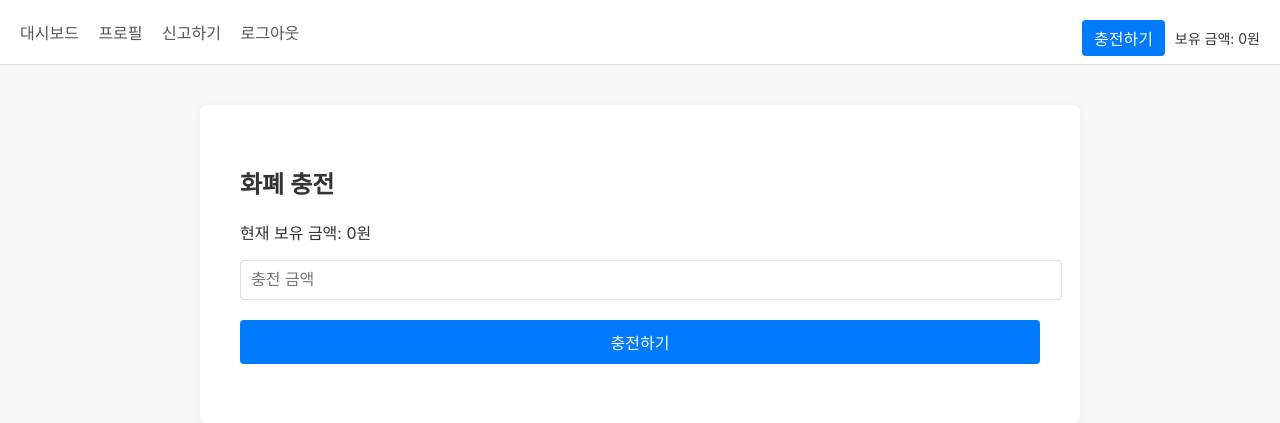
After one commit to Thengelsec/secure_coding, a Flask app: page /charge in a window 1280 px wide. The commit adds this page. Shown: the top 423 px of the page. Run offline with Flask 3, Linux system fonts and the light colour scheme; a user stored in the database is signed in; data comes from the database, SQL or seed files in the repository; both versions use the stored data as it was after the commit; some libraries are stand-ins or nearby versions.

Commit message:
add / cash 충전 기능 추가

```diff
--- a/app.py
+++ b/app.py
@@ -202,6 +202,40 @@ def view_product(product_id):
     seller = cursor.fetchone()
     return render_template('view_product.html', product=product, seller=seller)
 
+# 포인트 충전하기
+@app.route('/charge', methods=['GET', 'POST'])
+def charge():
+    if 'user_id' not in session:
+        return redirect(url_for('login'))
+
+    db = get_db()
+    cursor = db.cursor()
+
+    if request.method == 'POST':
+        amount = int(request.form['amount'])
+        cursor.execute("UPDATE user SET cash = cash + ? WHERE id = ?", (amount, session['user_id']))
+        db.commit()
+        flash(f'{amount}원 충전되었습니다.')
+        return redirect(url_for('dashboard'))
+
+    cursor.execute("SELECT * FROM user WHERE id = ?", (session['user_id'],))
+    current_user = cursor.fetchone()
+
+    return render_template('charge.html', user=current_user)
+
+# 테스트용: 로그인한 사용자의 cash를 0으로 초기화 (나중에 삭제)
+@app.route('/reset_cash')
+def reset_cash():  # test
+    if 'user_id' not in session:
+        return redirect(url_for('login'))
+
+    db = get_db()
+    cursor = db.cursor()
+    cursor.execute("UPDATE user SET cash = 0 WHERE id = ?", (session['user_id'],))
+    db.commit()
+    flash("보유 금액이 0원으로 초기화되었습니다. (테스트용 기능)")
+    return redirect(url_for('dashboard'))
+
 # 신고하기
 @app.route('/report', methods=['GET', 'POST'])
 def report():
--- a/templates/base.html
+++ b/templates/base.html
@@ -87,6 +87,7 @@
 </head>
 <body>
   <nav>
+    <div>
       {% if session.get('user_id') %}
         <a href="{{ url_for('dashboard') }}">대시보드</a>
         <a href="{{ url_for('profile') }}">프로필</a>
@@ -96,7 +97,19 @@
         <a href="{{ url_for('login') }}">로그인</a>
         <a href="{{ url_for('register') }}">회원가입</a>
       {% endif %}
+    </div>
+    {% if user %}
+    <div style="position: absolute; top: 20px; right: 20px; display: flex; align-items: center; gap: 10px;">
+      <form action="{{ url_for('charge') }}" method="get" style="margin: 0;">
+        <button type="submit" style="padding: 6px 12px; margin: 0; width: auto; background-color: #007AFF; color: white; border: none; border-radius: 4px; cursor: pointer;">
+          충전하기
+        </button>
+      </form>
+      <span style="white-space: nowrap; font-size: 14px;">보유 금액: {{ user.cash }}원</span>
+    </div>
+    {% endif %}
   </nav>
+
   <div class="container">
     {% with messages = get_flashed_messages() %}
       {% if messages %}
--- /dev/null
+++ b/templates/charge.html
@@ -0,0 +1,10 @@
+{% extends "base.html" %}
+{% block title %}화폐 충전{% endblock %}
+{% block content %}
+<h2>화폐 충전</h2>
+<p>현재 보유 금액: {{ user.cash }}원</p>
+<form method="post">
+  <input type="number" name="amount" placeholder="충전 금액" min="10000" required>
+  <button type="submit">충전하기</button>
+</form>
+{% endblock %}
```
Also changed, not shown: market.db. Lines whose indentation alone changed are shown as unchanged.
